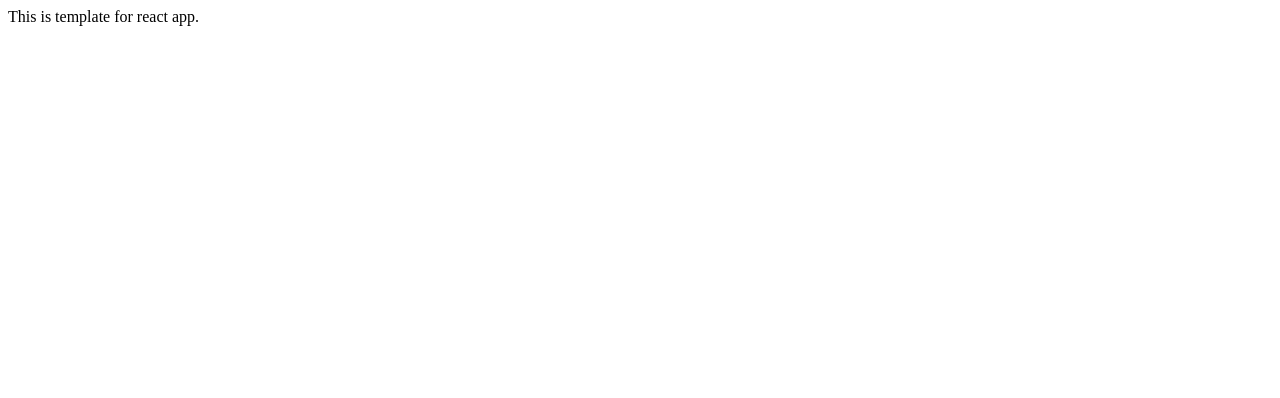
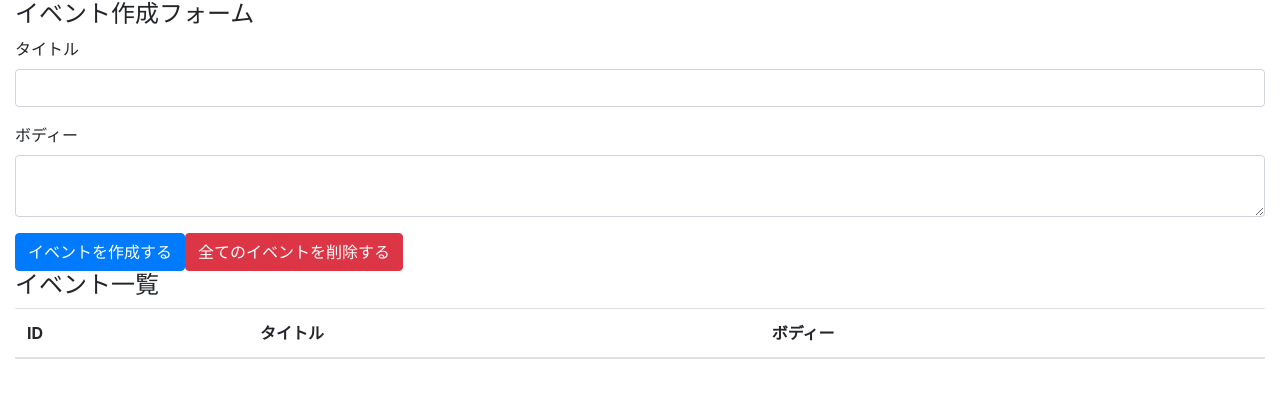
Before and after one commit to okayu8/react-hooks-101, a React (Create React App) app: page / in a window 1280 px wide. Shown: the top 398 px of the page. Built offline with nearby package versions, Linux system fonts and the light colour scheme.

Commit message:
create event form and event table with bootstrap

```diff
--- a/package.json
+++ b/package.json
@@ -6,6 +6,7 @@
     "@testing-library/jest-dom": "^4.2.4",
     "@testing-library/react": "^9.3.2",
     "@testing-library/user-event": "^7.1.2",
+    "bootstrap": "4.5.0",
     "react": "^16.13.1",
     "react-dom": "^16.13.1",
     "react-scripts": "3.4.1"
--- a/src/App.js
+++ /dev/null
@@ -1,7 +0,0 @@
-import React from "react";
-
-const App = () => {
-  return <div>This is template for react app.</div>;
-};
-
-export default App;
--- /dev/null
+++ b/src/components/App.js
@@ -0,0 +1,35 @@
+import React from "react";
+import "bootstrap/dist/css/bootstrap.min.css";
+
+const App = () => {
+  return (
+    <div className="container-fluid">
+      <h4>イベント作成フォーム</h4>
+      <form>
+        <div className="form-group">
+          <label htmlFor="formEventTitle">タイトル</label>
+          <input className="form-control" id="formEventTitle" />
+        </div>
+        <div className="form-group">
+          <label htmlFor="formEventBody">ボディー</label>
+          <textarea className="form-control" id="formEventBody" />
+        </div>
+        <button className="btn btn-primary">イベントを作成する</button>
+        <button className="btn btn-danger">全てのイベントを削除する</button>
+      </form>
+      <h4>イベント一覧</h4>
+      <table className="table table-hover">
+        <thead>
+          <tr>
+            <th>ID</th>
+            <th>タイトル</th>
+            <th>ボディー</th>
+          </tr>
+        </thead>
+        <tbody></tbody>
+      </table>
+    </div>
+  );
+};
+
+export default App;
--- a/src/index.js
+++ b/src/index.js
@@ -1,6 +1,6 @@
 import React from "react";
 import ReactDOM from "react-dom";
-import App from "./App";
+import App from "./components/App";
 
 ReactDOM.render(
   <React.StrictMode>
```
Also changed, not shown: 1 other file (tests, documents, lock files or other folders).
